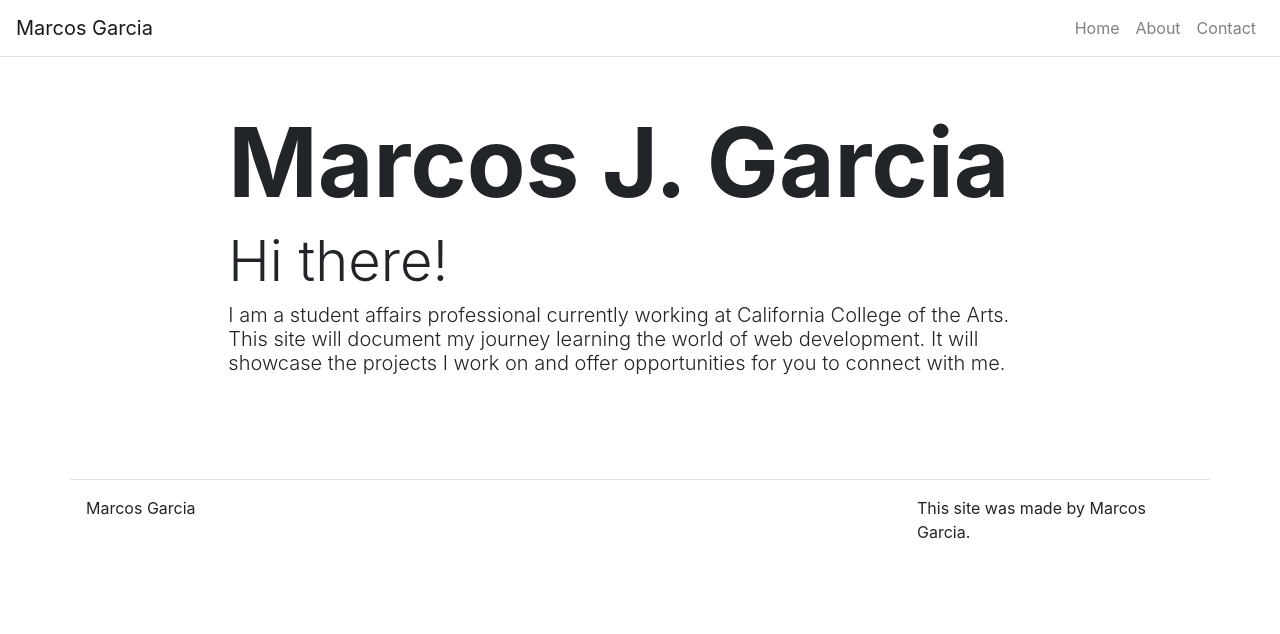
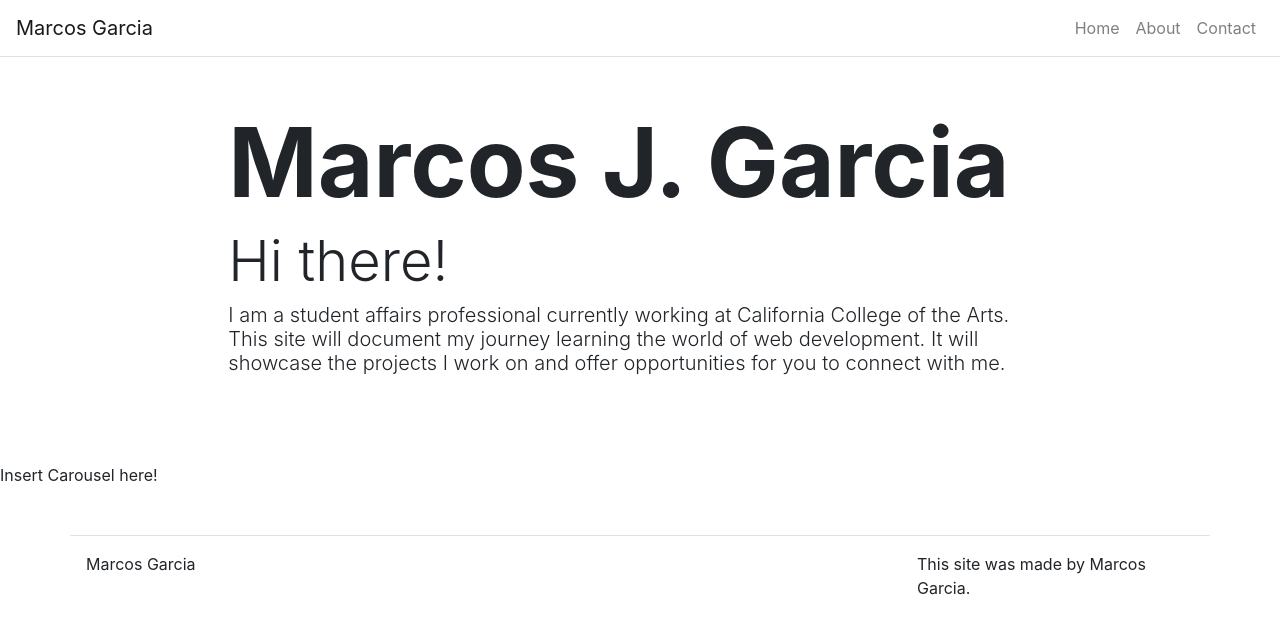
Before and after one commit to marcos-cmd/react-portfolio, a React (Create React App) app: page / in a window 1280 px wide. Shown: the top 634 px of the page. Built offline with nearby package versions, Linux system fonts and the light colour scheme.

Commit message:
begin Carousel componenent

```diff
--- /dev/null
+++ b/src/components/Carousel.js
@@ -0,0 +1,18 @@
+import React from 'react';
+
+class Carousel extends React.Component {
+    constructor(props) {
+        super(props)
+
+        this.state = {
+        }
+    }
+
+    render() {
+        return (
+            <p>Insert Carousel here!</p>
+        );
+    }
+}
+
+export default Carousel;
--- a/src/pages/HomePage.js
+++ b/src/pages/HomePage.js
@@ -1,14 +1,13 @@
 import React from 'react';
-
 import Hero from '../components/Hero';
-// import Carousel from '../components/Carousel';
+import Carousel from '../components/Carousel';
 
 function HomePage(props) {
 
     return(
         <div>
             <Hero title={props.title} subTitle={props.subTitle} text={props.text} />
-
+            <Carousel />
         </div>
     );
 
```
Also changed, not shown: src/components/Card.js (added), src/components/CardInfo.js (added).
